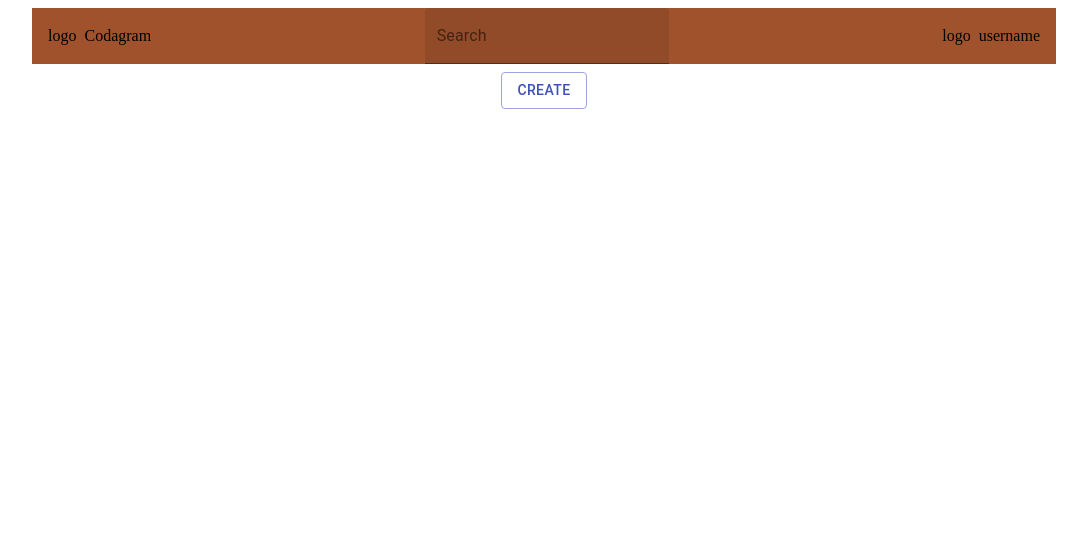
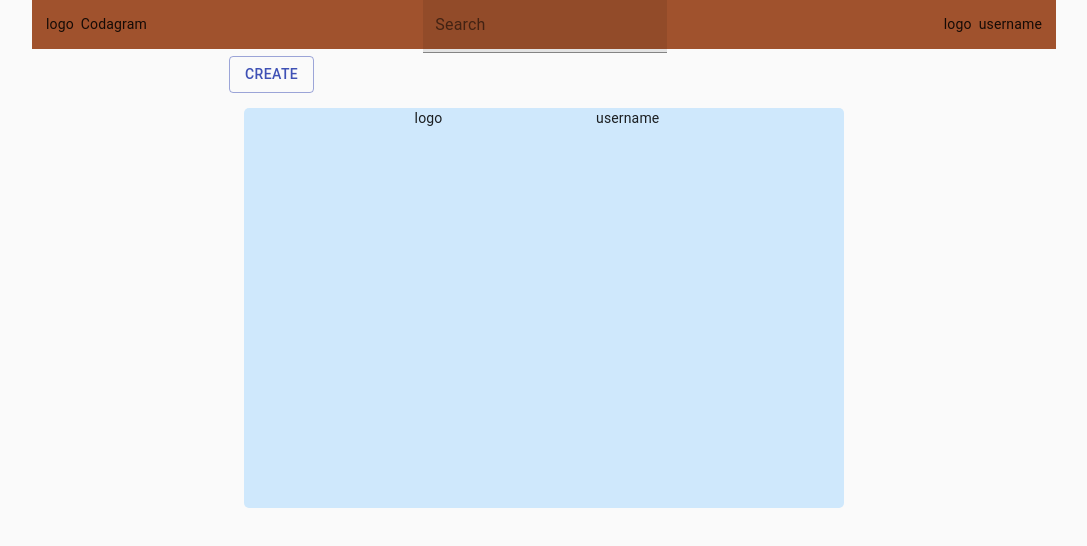
Before and after one commit to karanOO89/codagram, a React (Create React App) app: page / in a window 1280 px wide. Shown: the top 546 px of the page, without its empty margins (96-1183 px from the left). Built offline with nearby package versions, Linux system fonts and the light colour scheme.

Commit message:
added search result files

```diff
--- a/package.json
+++ b/package.json
@@ -5,16 +5,17 @@
   "dependencies": {
     "@material-ui/core": "^4.11.4",
     "@material-ui/icons": "^4.11.2",
+    "@material-ui/system": "^4.11.3",
     "@testing-library/jest-dom": "^5.13.0",
     "@testing-library/react": "^11.2.7",
     "@testing-library/user-event": "^12.8.3",
+    "draft-js": "^0.11.7",
     "node-sass": "^6.0.0",
     "react": "^17.0.2",
     "react-dom": "^17.0.2",
-    "react-router-dom": "^5.2.0",
-    "draft-js": "^0.11.7",
     "react-draft-wysiwyg": "^1.14.7",
     "react-markdown": "^6.0.2",
+    "react-router-dom": "^5.2.0",
     "react-scripts": "4.0.3",
     "react-syntax-highlighter": "^15.4.3",
     "web-vitals": "^1.1.2"
--- a/src/App.js
+++ b/src/App.js
@@ -1,9 +1,10 @@
 import "./App.scss";
-import { Editor } from "draft-js";
-import TextEditor from "./components/TextEditor";
+//import { Editor } from "draft-js";
+//import TextEditor from "./components/TextEditor";
 // import { BrowserRouter as Router, Link, Route } from "react-router-dom";
 import PostDialog from "./components/dialog_post"
 import TopNav from "./components/topNav";
+import SearchResult from "./components/SearchResult";
 
 export default function App() {
   return (
@@ -11,7 +12,9 @@ export default function App() {
       <TopNav/>
       <div className="postDialog">
       <PostDialog />
+      <SearchResult />
       </div>
+
       {/* <Router>
         <Link to="/postEditor" >Add a post</Link>
         <Route path="/postEditor" component={PostEditor}></Route>
--- /dev/null
+++ b/src/components/SearchResult.js
@@ -0,0 +1,11 @@
+import SingleSearch from './search/SingleSearch'
+import  "./search/all_search.scss"
+
+const SearchResult = () => {
+
+  return (
+    <SingleSearch />
+  )
+}
+
+export default SearchResult;
--- /dev/null
+++ b/src/components/search/SingleSearch.js
@@ -0,0 +1,32 @@
+import React from "react-dom";
+//import SearchResult from "../SearchResult";
+// import Button from '@material-ui/core/Button';
+// import Box from '@material-ui/core/Box';
+import UserInfo from '../topNav_props/userInfo'
+import CssBaseline from '@material-ui/core/CssBaseline';
+import Typography from '@material-ui/core/Typography';
+import Container from '@material-ui/core/Container';
+
+const SingleSearch = () => {
+  return (
+    <div>
+      <CssBaseline />
+      <Container maxWidth="sm"
+        style={{
+          backgroundColor: '#cfe8fc',
+          width: '50vw',
+          height: '50vh',
+          borderRadius: 5,
+          margin: '15px'
+          }}
+      >
+
+        <Typography
+          component="div"
+           />
+        <UserInfo />
+      </Container>
+    </div>
+    )
+};
+export default SingleSearch;
```
Also changed, not shown: src/components/search/AllSearch.js (added), src/components/search/all_search.scss (added), 1 other file (tests, documents, lock files or other folders).
